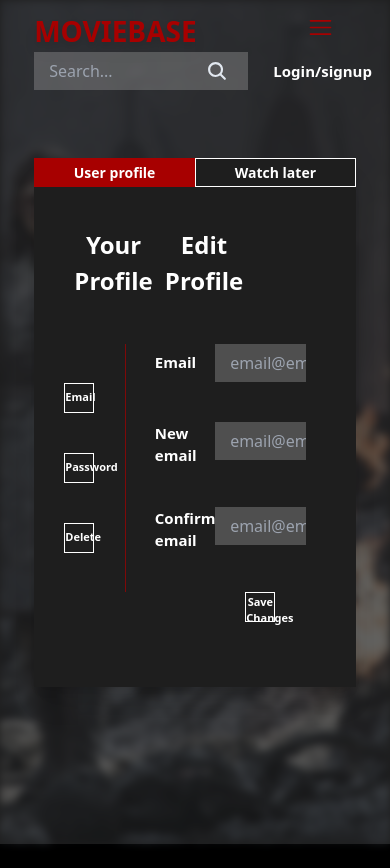
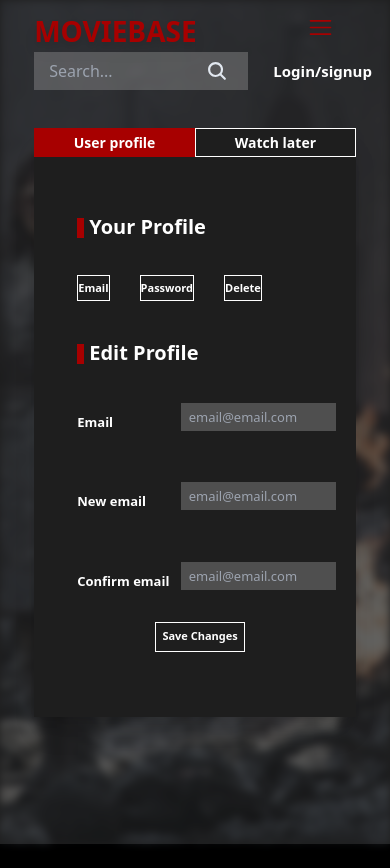
Before and after one commit to aguilmec/MovieHub, a React (Create React App) app: page /profile/1 in a window 390 px wide. Built offline with nearby package versions, Linux system fonts and the light colour scheme; no server answers; what tailwindcss-animated would draw is missing.

Commit message:
Responsive edit profile

```diff
--- a/src/Components/EditProfileForm.jsx
+++ b/src/Components/EditProfileForm.jsx
@@ -56,18 +56,53 @@ export default function EditProfileForm({ user, toast, setToast }){
     };
 
     return(
-        <div className="grid col-span-10 col-start-1 grid-cols-10">
+        <div className="grid col-span-10 col-start-1 grid-cols-10 pt-[55px]">
+            <div className="grid grid-cols-7 xl:col-span-4 lg:col-span-4 md:col-span-4 sm:col-span-4 xs:col-span-10 mb-[45px] h-full">
+                <div className="flex xl:col-span-6 lg:col-span-6 md:col-span-6 sm:col-span-7 xs:col-span-4 xl:col-start-2 lg:col-start-2 md:col-start-2 sm:col-start-2 xs:col-start-2">
+                    <div className='bg-[#A70000] xl:mt-[9px] lg:mt-[9px] md:mt-[9px] sm:mt-[6px] xs:mt-[6px] h-[20px] w-[7px]' />
+                    <p className="xl:pl-[10px] lg:pl-[10px] md:pl-[10px] sm:pl-[5px] xs:pl-[5px] cursor-default font-bold text-center text-white xl:text-[24px] lg:text-[24px] md:text-[24px] sm:text-[20px] xs:text-[20px]">Your Profile</p>
+                </div>
+                <div className="flex xl:col-span-3 lg:col-span-3 md:col-span-3 sm:col-span-3 xs:col-span-7 xl:flex-col lg:flex-col md:flex-col sm:flex-col xs:flex-row xl:col-start-3 lg:col-start-3 md:col-start-3 sm:col-start-3 xs:col-start-2 my-[auto] gap-y-[40px] h-max xs:gap-x-[30px]">
+                    <button onClick={()=>{handleClick('email')}} className="transition-[bg_200-border_200] duration-200 z-20 bg-transparent text-white border-solid xl:w-full lg:w-full md:w-full sm:w-full xs:w-max  border-[1px] border-white hover:bg-[#A70000] hover:border-transparent hover:text-white text-[11px] font-semibold xl:w-[127px] lg:w-[127px] md:w-[127px] sm:w-[127px] xs:w-[95px] xl:h-[30px] lg:h-[30px] md:h-[30px] sm:h-[30px] xs:h-[26px] py-[1px]" >Email</button>
+                    <button onClick={()=>{handleClick('password')}} className="transition-[bg_200-border_200] duration-200 z-20 bg-transparent text-white border-solid xl:w-full lg:w-full md:w-full sm:w-full xs:w-max  border-[1px] border-white hover:bg-[#A70000] hover:border-transparent hover:text-white text-[11px] font-semibold xl:w-[127px] lg:w-[127px] md:w-[127px] sm:w-[127px] xs:w-[95px] xl:h-[30px] lg:h-[30px] md:h-[30px] sm:h-[30px] xs:h-[26px] py-[1px]" >Password</button>
+                    <button className="transition-[bg_200-border_200] duration-200 z-20 bg-transparent text-white border-solid xl:w-full lg:w-full md:w-full sm:w-full xs:w-max  border-[1px] border-white hover:bg-[#A70000] hover:border-transparent hover:text-white text-[11px] font-semibold xl:w-[127px] lg:w-[127px] md:w-[127px] sm:w-[127px] xs:w-[95px] xl:h-[30px] lg:h-[30px] md:h-[30px] sm:h-[30px] xs:h-[26px] py-[1px]" >Delete</button>
+                </div>
+            </div>
+            <div className="h-full bg-[#A70000] w-[1px] opacity-70 col-start-5 my-auto xl:visible lg:visible md:visible sm:visible xs:"></div>
+            <div className="grid grid-cols-7 xl:col-span-5 lg:col-span-4 md:col-span-4 sm:col-span-4 xs:col-span-10 mb-[45px] h-full xl:mt-[0] lg:mt-[0] md:mt-[0] sm:mt-[0] xs:mt-[25px]">
+                <div className="flex xl:col-span-7 lg:col-span-7 md:col-span-7 sm:col-span-7 xs:col-span-4 xl:col-start-1 lg:col-start-1 md:col-start-1 sm:col-start-1 xs:col-start-2 lg:col-start-2 md:col-start-2 xs:col-start-2">
+                    <div className='bg-[#A70000] xl:mt-[9px] lg:mt-[9px] md:mt-[9px] sm:mt-[6px] xs:mt-[6px] h-[20px] w-[7px]' />
+                    <p className="xl:pl-[10px] lg:pl-[10px] md:pl-[10px] sm:pl-[5px] xs:pl-[5px] cursor-default font-bold text-center text-white xl:text-[24px] lg:text-[24px] md:text-[24px] sm:text-[20px] xs:text-[20px]">Edit Profile</p>
+                </div>
+                <form className="col-span-7 grid grid-cols-5 xl:col-start-1 lg:col-start-1 md:col-start-1 sm:col-start-1 xs:col-start-2 gap-y-[40px] xl:mb-[0px] lg:mb-[0px] md:mb-[0px] sm:mb-[0px] xs:mb-[20px]">
+                    <p className="col-span-2 xl:text-[15px] lg:text-[15px] md:text-[15px] sm:text-[14px] xs:text-[13px] text-white font-semibold my-auto">{element === 'email' ? 'Email' : 'Password'}</p>
+                    <input name="current" value={newInformation.current} onChange={(e)=>{handleChange(e)}} className="col-span-3 xl:text-[16px] lg:text-[16px] md:text-[14px] sm:text-[14px] xs:text-[13px] bg-opacity-40 bg-[#989898] xl:h-[38px] lg:h-[38px] md:h-[30px] sm:h-[30px] xs:h-[28px] border-r-0 text-slate-200 xl:pl-[15px] lg:pl-[15px] md:pl-[13px] sm:pl-[12px] xs:pl-[8px] py-[5px] text-[D9D9D9]" type={inputConfig[element].type} placeholder={inputConfig[element].placeholder} />
+                    <p className="col-span-2 xl:text-[15px] lg:text-[15px] md:text-[15px] sm:text-[14px] xs:text-[13px] text-white font-semibold my-auto">New {element}</p>
+                    <input name="new" value={newInformation.new} onChange={(e)=>{handleChange(e)}} className="col-span-3 xl:text-[16px] lg:text-[16px] md:text-[14px] sm:text-[14px] xs:text-[13px] bg-opacity-40 bg-[#989898] xl:h-[38px] lg:h-[38px] md:h-[30px] sm:h-[30px] xs:h-[28px] border-r-0 text-slate-200 xl:pl-[15px] lg:pl-[15px] md:pl-[13px] sm:pl-[12px] xs:pl-[8px] py-[5px] text-[D9D9D9]" type={inputConfig[element].type} placeholder={inputConfig[element].placeholder} />
+                    <p className="col-span-2 xl:text-[15px] lg:text-[15px] md:text-[15px] sm:text-[14px] xs:text-[13px] text-white font-semibold my-auto">Confirm {element}</p>
+                    <input name="confirmation" value={newInformation.confirmation} onChange={(e)=>{handleChange(e)}} className="col-span-3 xl:text-[16px] lg:text-[16px] md:text-[14px] sm:text-[14px] xs:text-[13px] bg-opacity-40 bg-[#989898] xl:h-[38px] lg:h-[38px] md:h-[30px] sm:h-[30px] xs:h-[28px] border-r-0 text-slate-200 xl:pl-[15px] lg:pl-[15px] md:pl-[13px] sm:pl-[12px] xs:pl-[8px] py-[5px] text-[D9D9D9]" type={inputConfig[element].type} placeholder={inputConfig[element].placeholder} />
+                </form>
+            </div>
+            <button onClick={()=>{handleSubmit()}} className="mt-[25px] xl:col-span-1 lg:col-span-1 md:col-span-2 sm:col-span-2 xs:col-span-3 xl:col-start-8 lg:col-start-8 md:col-start-7 sm:col-start-7 xs:col-start-5 transition-[bg_200-border_200] duration-200 z-20 bg-transparent text-white border-solid w-full border-[1px] border-white hover:bg-[#A70000] hover:border-transparent hover:text-white text-[11px] font-semibold w-[127px] h-[30px] py-[1px]" >Save Changes</button>
+
+
+        </div>
+
+    );
+};
+
+/*<div className="grid col-span-10 col-start-1 grid-cols-10">
             <div className="grid grid-cols-10 col-span-10 mb-[45px] mt-[40px]">
                 <div className="flex col-span-2 col-start-2">
                     <div className='bg-[#A70000] my-auto h-[20px] w-[7px]' />
-                    <p className="pl-[10px] my-auto cursor-default text-[24px] font-bold text-center text-white">Your Profile</p>
+                    <p className="xl:pl-[10px] lg:pl-[10px] md:pl-[10px] sm:pl-[5px] my-auto cursor-default font-bold text-center text-white xl:text-[24px] lg:text-[24px] md:text-[18px] sm:text-[16px]">Your Profile</p>
                 </div>
                 <div className="flex col-span-2 col-start-5">
                     <div className='bg-[#A70000] my-auto h-[20px] w-[7px]' />
-                    <p className="pl-[10px] my-auto cursor-default text-[24px] font-bold text-center text-white">Edit Profile</p>
+                    <p className="xl:pl-[10px] lg:pl-[10px] md:pl-[10px] sm:pl-[5px] my-auto cursor-default font-bold text-center text-white xl:text-[24px] lg:text-[24px] md:text-[18px] sm:text-[16px]">Edit Profile</p>
                 </div>
             </div>
-            <div className="col-span-1 flex flex-col col-start-2 my-[auto] gap-y-[40px] h-max">
+            <div className="xl:col-span-1 lg:col-span-1 md:col-span-1 sm:col-span-1 flex flex-col xl:col-start-2 lg:col-start-2 md:col-start-2 sm:col-start-2 my-[auto] gap-y-[40px] h-max">
                 <button onClick={()=>{handleClick('email')}} className="transition-[bg_200-border_200] duration-200 z-20 bg-transparent text-white border-solid w-full border-[1px] border-white hover:bg-[#A70000] hover:border-transparent hover:text-white text-[11px] font-semibold w-[127px] h-[30px] py-[1px]" >Email</button>
                 <button onClick={()=>{handleClick('password')}} className="transition-[bg_200-border_200] duration-200 z-20 bg-transparent text-white border-solid w-full border-[1px] border-white hover:bg-[#A70000] hover:border-transparent hover:text-white text-[11px] font-semibold w-[127px] h-[30px] py-[1px]" >Password</button>
                 <button className="transition-[bg_200-border_200] duration-200 z-20 bg-transparent text-white border-solid w-full border-[1px] border-white hover:bg-[#A70000] hover:border-transparent hover:text-white text-[11px] font-semibold w-[127px] h-[30px] py-[1px]" >Delete</button>
@@ -81,8 +116,5 @@ export default function EditProfileForm({ user, toast, setToast }){
                 <p className="col-span-2 text-[15px] text-white font-semibold my-auto">Confirm {element}</p>
                 <input name="confirmation" value={newInformation.confirmation} onChange={(e)=>{handleChange(e)}} className="col-span-3 text-[16px] bg-opacity-40 bg-[#989898] h-[38px] border-r-0 text-slate-200 pl-[15px] py-[5px] text-[D9D9D9]" type={inputConfig[element].type} placeholder={inputConfig[element].placeholder} />
             </form>
-            <button onClick={()=>{handleSubmit()}} className="col-start-8 transition-[bg_200-border_200] duration-200 z-20 bg-transparent text-white border-solid w-full border-[1px] border-white hover:bg-[#A70000] hover:border-transparent hover:text-white text-[11px] font-semibold w-[127px] h-[30px] py-[1px]" >Save Changes</button>
-        </div>
-
-    );
-};
+            <button onClick={()=>{handleSubmit()}} className="xl:col-span-1 lg:col-span-1 md:col-span-2 sm:col-span-2 xl:col-start-8 lg:col-start-8 md:col-start-7 sm:col-start-7 transition-[bg_200-border_200] duration-200 z-20 bg-transparent text-white border-solid w-full border-[1px] border-white hover:bg-[#A70000] hover:border-transparent hover:text-white text-[11px] font-semibold w-[127px] h-[30px] py-[1px]" >Save Changes</button>
+        </div>*/
```
